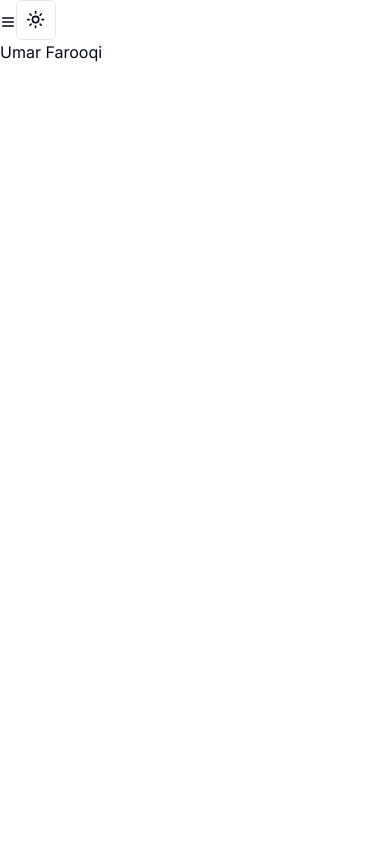
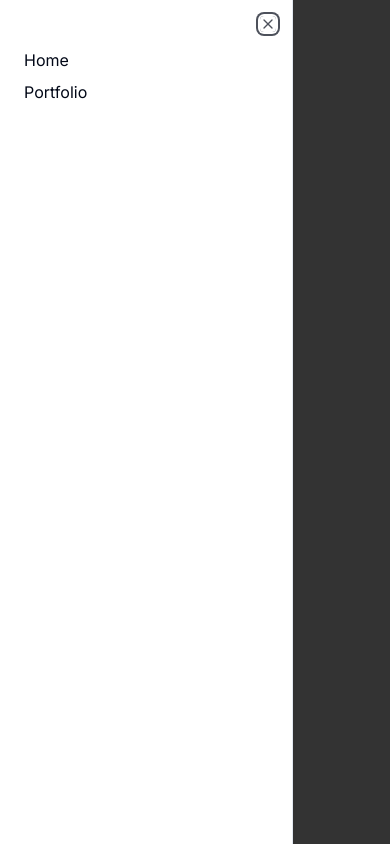
Before and after one commit to Skoomar/umar-farooqi, a Next.js app: page / in a window 390 px wide. Both pictures are taken after a click on the button 8 px from the left and 21 px from the top of the page. Built offline with nearby package versions, Linux system fonts and the light colour scheme.

Commit message:
Fix hydration warnings with a sketchy line on the <html> tag. Use Sheet for mobile NavMenu

```diff
--- a/package.json
+++ b/package.json
@@ -11,6 +11,7 @@
     "prepare": "husky install"
   },
   "dependencies": {
+    "@radix-ui/react-dialog": "^1.0.5",
     "@radix-ui/react-dropdown-menu": "^2.0.6",
     "@radix-ui/react-slot": "^1.0.2",
     "class-variance-authority": "^0.7.0",
--- a/src/app/layout.tsx
+++ b/src/app/layout.tsx
@@ -16,7 +16,7 @@
 
 export default function RootLayout({ children }: Readonly<{ children: React.ReactNode }>) {
     return (
-        <html lang="en" className={cn("min-h-screen bg-background font-sans antialiased", fontSans.variable)}>
+        <html lang="en" suppressHydrationWarning className={cn("min-h-screen bg-background font-sans antialiased", fontSans.variable)}>
             <body>
                 <ThemeProvider
                     attribute="class"
--- a/src/components/NavMenu/NavMenu.tsx
+++ b/src/components/NavMenu/NavMenu.tsx
@@ -1,26 +1,26 @@
 import { LuMenu } from "react-icons/lu";
 
-import {
-    DropdownMenu,
-    DropdownMenuContent,
-    DropdownMenuItem,
-    DropdownMenuLabel,
-    DropdownMenuSeparator,
-    DropdownMenuTrigger
-} from "@/components/ui/dropdown-menu";
+import { Sheet, SheetContent, SheetTrigger } from "@/components/ui/sheet";
 
 import LightDarkToggle from "@/components/NavMenu/LightDarkToggle";
-// import { Button } from "@/components/ui/button";
+import { Button } from "@/components/ui/button";
+import Link from "next/link";
 
 const NavMenu = () => (
     <div>
-        <DropdownMenu>
-            <DropdownMenuTrigger>
-                {/*<Button variant="outline">*/}
-                    <LuMenu/>
-                {/*</Button>*/}
-            </DropdownMenuTrigger>
-        </DropdownMenu>
+        <Sheet>
+            <SheetTrigger asChild>
+                <Button variant="outline" size="icon">
+                    <LuMenu className="h-[1.2rem] w-[1.2rem] rotate-0 scale-100 transition-shadow " />
+                </Button>
+            </SheetTrigger>
+            <SheetContent side="left">
+                <div className="grid gap-2 py-6">
+                    <Link href="/">Home</Link>
+                    <Link href="/">Portfolio</Link>
+                </div>
+            </SheetContent>
+        </Sheet>
         <LightDarkToggle />
     </div>
 );
--- /dev/null
+++ b/src/components/ui/sheet.tsx
@@ -0,0 +1,140 @@
+"use client"
+
+import * as React from "react"
+import * as SheetPrimitive from "@radix-ui/react-dialog"
+import { cva, type VariantProps } from "class-variance-authority"
+import { X } from "lucide-react"
+
+import { cn } from "@/lib/utils"
+
+const Sheet = SheetPrimitive.Root
+
+const SheetTrigger = SheetPrimitive.Trigger
+
+const SheetClose = SheetPrimitive.Close
+
+const SheetPortal = SheetPrimitive.Portal
+
+const SheetOverlay = React.forwardRef<
+  React.ElementRef<typeof SheetPrimitive.Overlay>,
+  React.ComponentPropsWithoutRef<typeof SheetPrimitive.Overlay>
+>(({ className, ...props }, ref) => (
+  <SheetPrimitive.Overlay
+    className={cn(
+      "fixed inset-0 z-50 bg-black/80  data-[state=open]:animate-in data-[state=closed]:animate-out data-[state=closed]:fade-out-0 data-[state=open]:fade-in-0",
+      className
+    )}
+    {...props}
+    ref={ref}
+  />
+))
+SheetOverlay.displayName = SheetPrimitive.Overlay.displayName
+
+const sheetVariants = cva(
+  "fixed z-50 gap-4 bg-background p-6 shadow-lg transition ease-in-out data-[state=open]:animate-in data-[state=closed]:animate-out data-[state=closed]:duration-300 data-[state=open]:duration-500",
+  {
+    variants: {
+      side: {
+        top: "inset-x-0 top-0 border-b data-[state=closed]:slide-out-to-top data-[state=open]:slide-in-from-top",
+        bottom:
+          "inset-x-0 bottom-0 border-t data-[state=closed]:slide-out-to-bottom data-[state=open]:slide-in-from-bottom",
+        left: "inset-y-0 left-0 h-full w-3/4 border-r data-[state=closed]:slide-out-to-left data-[state=open]:slide-in-from-left sm:max-w-sm",
+        right:
+          "inset-y-0 right-0 h-full w-3/4  border-l data-[state=closed]:slide-out-to-right data-[state=open]:slide-in-from-right sm:max-w-sm",
+      },
+    },
+    defaultVariants: {
+      side: "right",
+    },
+  }
+)
+
+interface SheetContentProps
+  extends React.ComponentPropsWithoutRef<typeof SheetPrimitive.Content>,
+    VariantProps<typeof sheetVariants> {}
+
+const SheetContent = React.forwardRef<
+  React.ElementRef<typeof SheetPrimitive.Content>,
+  SheetContentProps
+>(({ side = "right", className, children, ...props }, ref) => (
+  <SheetPortal>
+    <SheetOverlay />
+    <SheetPrimitive.Content
+      ref={ref}
+      className={cn(sheetVariants({ side }), className)}
+      {...props}
+    >
+      {children}
+      <SheetPrimitive.Close className="absolute right-4 top-4 rounded-sm opacity-70 ring-offset-background transition-opacity hover:opacity-100 focus:outline-none focus:ring-2 focus:ring-ring focus:ring-offset-2 disabled:pointer-events-none data-[state=open]:bg-secondary">
+        <X className="h-4 w-4" />
+        <span className="sr-only">Close</span>
+      </SheetPrimitive.Close>
+    </SheetPrimitive.Content>
+  </SheetPortal>
+))
+SheetContent.displayName = SheetPrimitive.Content.displayName
+
+const SheetHeader = ({
+  className,
+  ...props
+}: React.HTMLAttributes<HTMLDivElement>) => (
+  <div
+    className={cn(
+      "flex flex-col space-y-2 text-center sm:text-left",
+      className
+    )}
+    {...props}
+  />
+)
+SheetHeader.displayName = "SheetHeader"
+
+const SheetFooter = ({
+  className,
+  ...props
+}: React.HTMLAttributes<HTMLDivElement>) => (
+  <div
+    className={cn(
+      "flex flex-col-reverse sm:flex-row sm:justify-end sm:space-x-2",
+      className
+    )}
+    {...props}
+  />
+)
+SheetFooter.displayName = "SheetFooter"
+
+const SheetTitle = React.forwardRef<
+  React.ElementRef<typeof SheetPrimitive.Title>,
+  React.ComponentPropsWithoutRef<typeof SheetPrimitive.Title>
+>(({ className, ...props }, ref) => (
+  <SheetPrimitive.Title
+    ref={ref}
+    className={cn("text-lg font-semibold text-foreground", className)}
+    {...props}
+  />
+))
+SheetTitle.displayName = SheetPrimitive.Title.displayName
+
+const SheetDescription = React.forwardRef<
+  React.ElementRef<typeof SheetPrimitive.Description>,
+  React.ComponentPropsWithoutRef<typeof SheetPrimitive.Description>
+>(({ className, ...props }, ref) => (
+  <SheetPrimitive.Description
+    ref={ref}
+    className={cn("text-sm text-muted-foreground", className)}
+    {...props}
+  />
+))
+SheetDescription.displayName = SheetPrimitive.Description.displayName
+
+export {
+  Sheet,
+  SheetPortal,
+  SheetOverlay,
+  SheetTrigger,
+  SheetClose,
+  SheetContent,
+  SheetHeader,
+  SheetFooter,
+  SheetTitle,
+  SheetDescription,
+}
```
Also changed, not shown: 1 other file (tests, documents, lock files or other folders).
